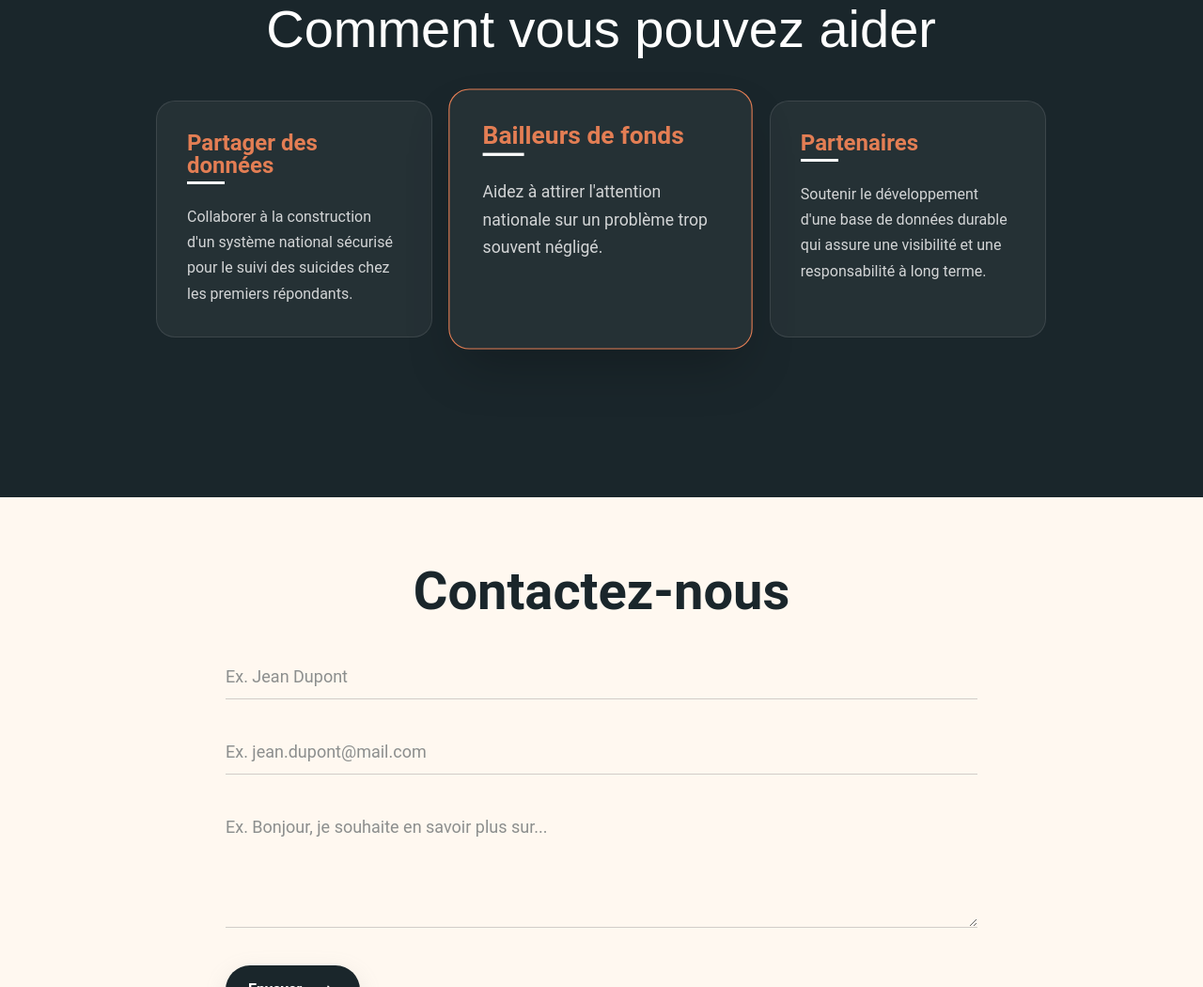
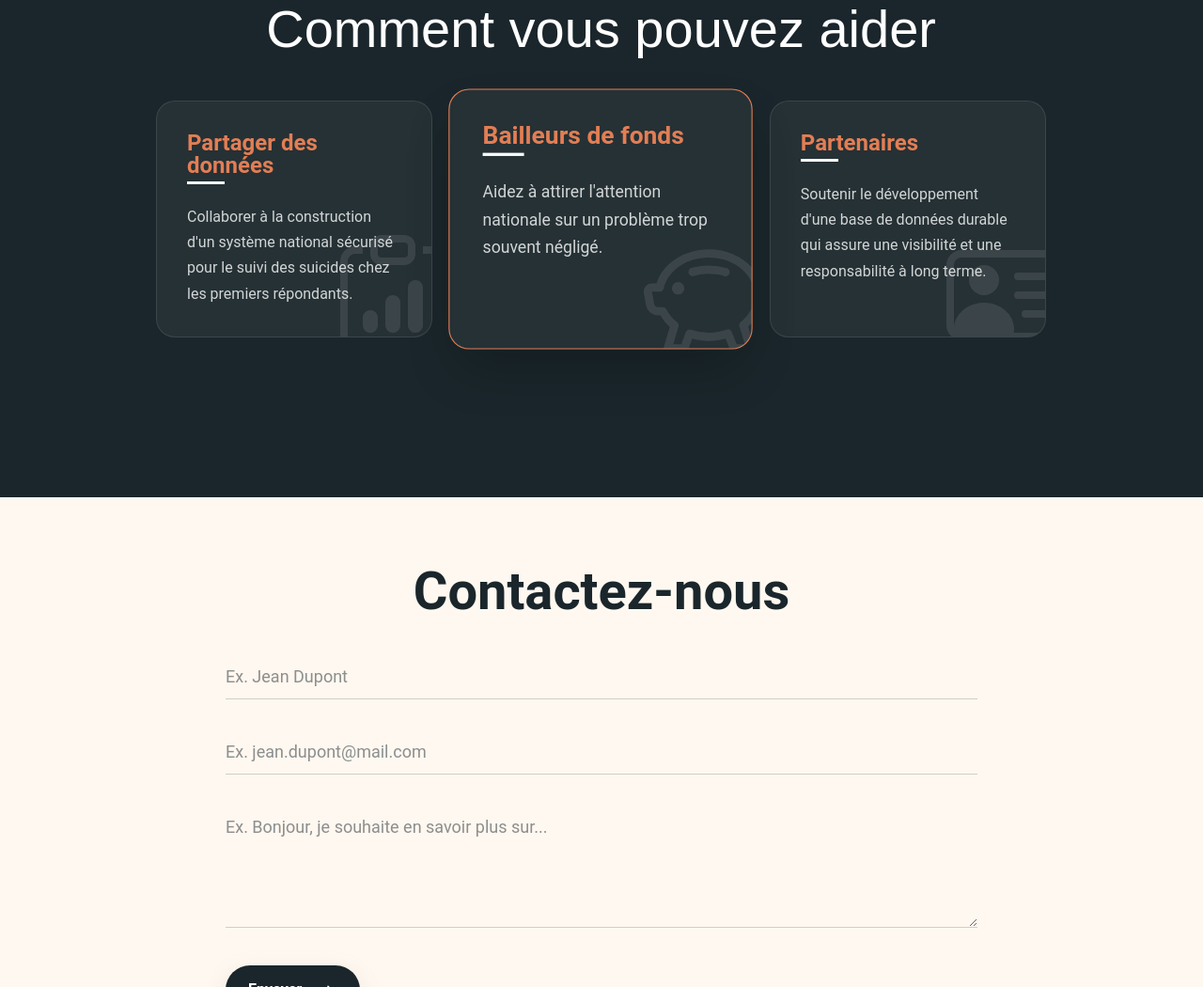
Before and after one commit to Acosta-gh/The-Flare-Initiative-----Html-Scss-Js, a website with bundled scripts: page pages/fr/index.html in a window 1280 px wide. Shown: the part 3659-4709 px from the top of the page at 94% size. Built offline with nearby package versions, Linux system fonts and the light colour scheme.

Commit message:
French page updated

```diff
--- a/pages/fr/index.html
+++ b/pages/fr/index.html
@@ -313,6 +313,26 @@
           <div class="how-to-help__grid">
             <!-- Card 1 -->
             <article class="card card--dark">
+              <div class="card__icon">
+                <svg
+                  xmlns="http://www.w3.org/2000/svg"
+                  width="16"
+                  height="16"
+                  fill="currentColor"
+                  class="bi bi-clipboard-data"
+                  viewBox="0 0 16 16"
+                >
+                  <path
+                    d="M4 11a1 1 0 1 1 2 0v1a1 1 0 1 1-2 0zm6-4a1 1 0 1 1 2 0v5a1 1 0 1 1-2 0zM7 9a1 1 0 0 1 2 0v3a1 1 0 1 1-2 0z"
+                  />
+                  <path
+                    d="M4 1.5H3a2 2 0 0 0-2 2V14a2 2 0 0 0 2 2h10a2 2 0 0 0 2-2V3.5a2 2 0 0 0-2-2h-1v1h1a1 1 0 0 1 1 1V14a1 1 0 0 1-1 1H3a1 1 0 0 1-1-1V3.5a1 1 0 0 1 1-1h1z"
+                  />
+                  <path
+                    d="M9.5 1a.5.5 0 0 1 .5.5v1a.5.5 0 0 1-.5.5h-3a.5.5 0 0 1-.5-.5v-1a.5.5 0 0 1 .5-.5zm-3-1A1.5 1.5 0 0 0 5 1.5v1A1.5 1.5 0 0 0 6.5 4h3A1.5 1.5 0 0 0 11 2.5v-1A1.5 1.5 0 0 0 9.5 0z"
+                  />
+                </svg>
+              </div>
               <h3 class="card__title">Partager des données</h3>
               <p class="card__desc">
                 Collaborer à la construction d'un système national sécurisé pour
@@ -320,8 +340,26 @@
               </p>
             </article>
 
-            <!-- Card 3 -->
+            <!-- Card 2 -->
             <article class="card card--dark highlight">
+              <div class="card__icon">
+                <svg
+                  xmlns="http://www.w3.org/2000/svg"
+                  width="16"
+                  height="16"
+                  fill="currentColor"
+                  class="bi bi-piggy-bank"
+                  viewBox="0 0 16 16"
+                >
+                  <path
+                    d="M5 6.25a.75.75 0 1 1-1.5 0 .75.75 0 0 1 1.5 0m1.138-1.496A6.6 6.6 0 0 1 7.964 4.5c.666 0 1.303.097 1.893.273a.5.5 0 0 0 .286-.958A7.6 7.6 0 0 0 7.964 3.5c-.734 0-1.441.103-2.102.292a.5.5 0 1 0 .276.962"
+                  />
+                  <path
+                    fill-rule="evenodd"
+                    d="M7.964 1.527c-2.977 0-5.571 1.704-6.32 4.125h-.55A1 1 0 0 0 .11 6.824l.254 1.46a1.5 1.5 0 0 0 1.478 1.243h.263c.3.513.688.978 1.145 1.382l-.729 2.477a.5.5 0 0 0 .48.641h2a.5.5 0 0 0 .471-.332l.482-1.351c.635.173 1.31.267 2.011.267.707 0 1.388-.095 2.028-.272l.543 1.372a.5.5 0 0 0 .465.316h2a.5.5 0 0 0 .478-.645l-.761-2.506C13.81 9.895 14.5 8.559 14.5 7.069q0-.218-.02-.431c.261-.11.508-.266.705-.444.315.306.815.306.815-.417 0 .223-.5.223-.461-.026a1 1 0 0 0 .09-.255.7.7 0 0 0-.202-.645.58.58 0 0 0-.707-.098.74.74 0 0 0-.375.562c-.024.243.082.48.32.654a2 2 0 0 1-.259.153c-.534-2.664-3.284-4.595-6.442-4.595M2.516 6.26c.455-2.066 2.667-3.733 5.448-3.733 3.146 0 5.536 2.114 5.536 4.542 0 1.254-.624 2.41-1.67 3.248a.5.5 0 0 0-.165.535l.66 2.175h-.985l-.59-1.487a.5.5 0 0 0-.629-.288c-.661.23-1.39.359-2.157.359a6.6 6.6 0 0 1-2.157-.359.5.5 0 0 0-.635.304l-.525 1.471h-.979l.633-2.15a.5.5 0 0 0-.17-.534 4.65 4.65 0 0 1-1.284-1.541.5.5 0 0 0-.446-.275h-.56a.5.5 0 0 1-.492-.414l-.254-1.46h.933a.5.5 0 0 0 .488-.393m12.621-.857a.6.6 0 0 1-.098.21l-.044-.025c-.146-.09-.157-.175-.152-.223a.24.24 0 0 1 .117-.173c.049-.027.08-.021.113.012a.2.2 0 0 1 .064.199"
+                  />
+                </svg>
+              </div>
               <h3 class="card__title">Bailleurs de fonds</h3>
               <p class="card__desc">
                 Aidez à attirer l'attention nationale sur un problème trop
@@ -329,8 +367,25 @@
               </p>
             </article>
 
-            <!-- Card 2 -->
+            <!-- Card 3 -->
             <article class="card card--dark">
+              <div class="card__icon">
+                <svg
+                  xmlns="http://www.w3.org/2000/svg"
+                  width="16"
+                  height="16"
+                  fill="currentColor"
+                  class="bi bi-person-vcard"
+                  viewBox="0 0 16 16"
+                >
+                  <path
+                    d="M5 8a2 2 0 1 0 0-4 2 2 0 0 0 0 4m4-2.5a.5.5 0 0 1 .5-.5h4a.5.5 0 0 1 0 1h-4a.5.5 0 0 1-.5-.5M9 8a.5.5 0 0 1 .5-.5h4a.5.5 0 0 1 0 1h-4A.5.5 0 0 1 9 8m1 2.5a.5.5 0 0 1 .5-.5h3a.5.5 0 0 1 0 1h-3a.5.5 0 0 1-.5-.5"
+                  />
+                  <path
+                    d="M2 2a2 2 0 0 0-2 2v8a2 2 0 0 0 2 2h12a2 2 0 0 0 2-2V4a2 2 0 0 0-2-2zM1 4a1 1 0 0 1 1-1h12a1 1 0 0 1 1 1v8a1 1 0 0 1-1 1H8.96q.04-.245.04-.5C9 10.567 7.21 9 5 9c-2.086 0-3.8 1.398-3.984 3.181A1 1 0 0 1 1 12z"
+                  />
+                </svg>
+              </div>
               <h3 class="card__title">Partenaires</h3>
               <p class="card__desc">
                 Soutenir le développement d'une base de données durable qui
```
